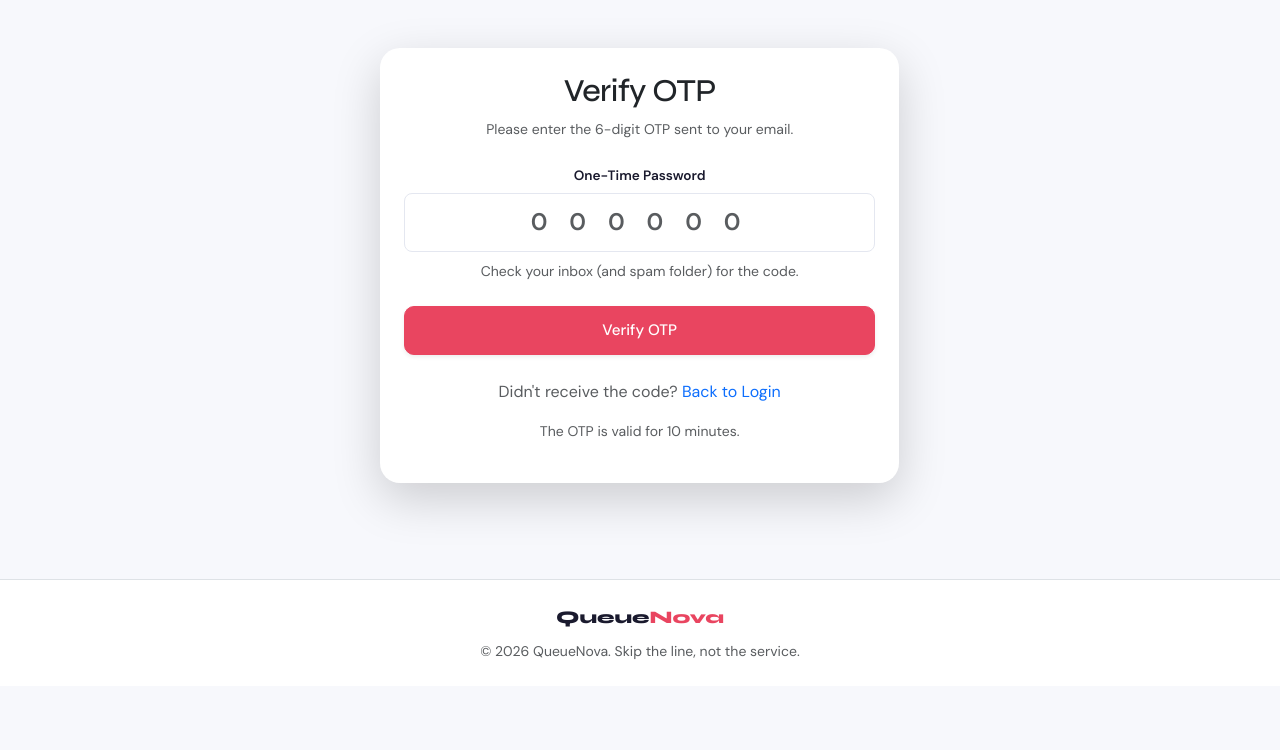
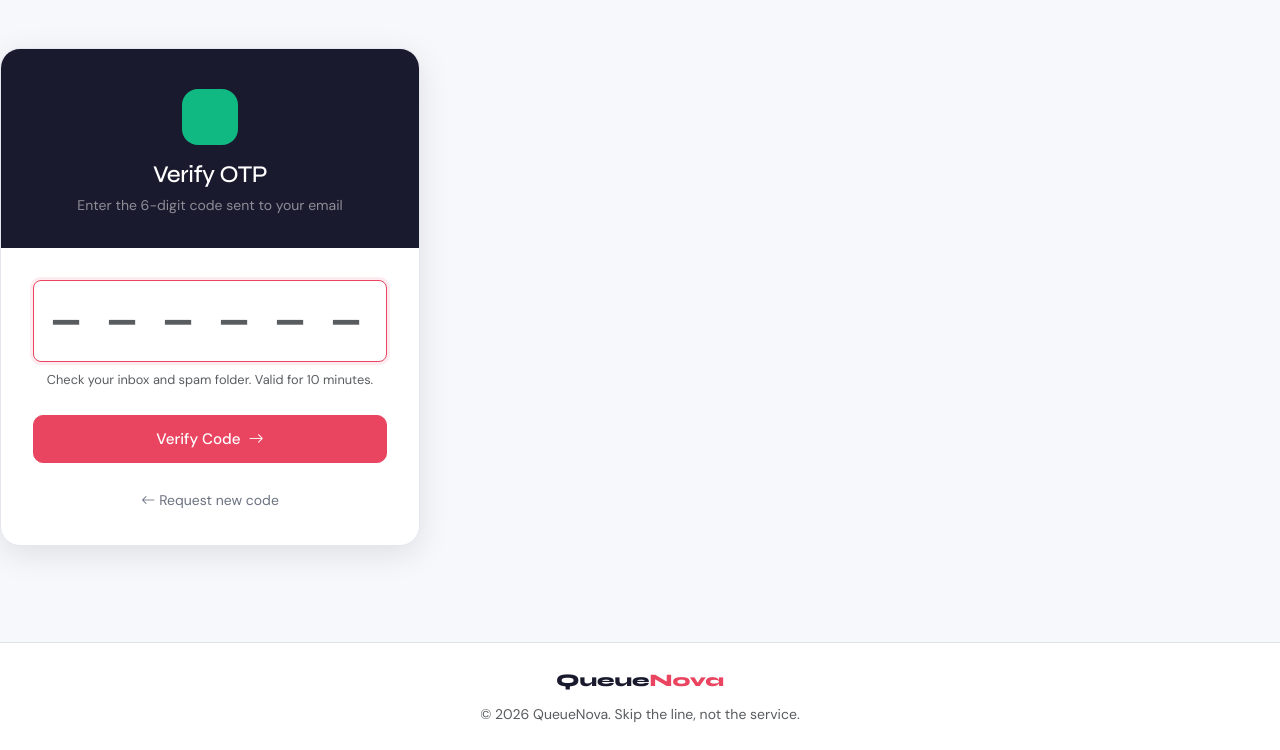
Before and after one commit to kumar1250/queuenova, a Django app: template templates/users/verify_otp.html in a window 1280 px wide. Shown: the part 67-817 px from the top of the page. Before the commit the page ends 726 px from the top, so only its background shows below. Run offline with Django 5.2, Linux system fonts and the light colour scheme; the template is opened without the code that fills it, so the values that code supplies are empty.

Commit message:
Update verify_otp.html

```diff
--- a/templates/users/verify_otp.html
+++ b/templates/users/verify_otp.html
@@ -1,32 +1,35 @@
 {% extends 'base.html' %}
-
 {% block title %}Verify OTP{% endblock %}
-
+{% block extra_css %}
+<style>
+.auth-wrap{min-height:calc(100vh - 72px);display:flex;align-items:center;justify-content:center;padding:2rem 1rem;}
+.auth-card{width:100%;max-width:420px;background:var(--surface);border:1px solid var(--border);border-radius:20px;box-shadow:var(--shadow-lg);overflow:hidden;}
+.auth-card-header{background:var(--brand);padding:2.5rem 2rem 2rem;text-align:center;}
+.auth-icon-wrap{width:56px;height:56px;background:var(--success);border-radius:16px;display:inline-flex;align-items:center;justify-content:center;font-size:1.5rem;color:white;margin-bottom:1rem;}
+.auth-card-body{padding:2rem;}
+.otp-input{font-size:2rem;font-weight:800;text-align:center;letter-spacing:0.5rem;font-family:'Syne',sans-serif;padding:1rem;}
+</style>
+{% endblock %}
 {% block content %}
-<div class="row justify-content-center animate__animated animate__fadeIn">
-    <div class="col-md-5">
-        <div class="card p-4 shadow-lg border-0 animate__animated animate__zoomIn">
-            <h2 class="text-center mb-2 animate__animated animate__slideInDown">Verify OTP</h2>
-            <p class="text-center text-muted small mb-4 animate__animated animate__fadeIn">Please enter the 6-digit OTP sent to your email.</p>
-
+<div class="auth-wrap">
+    <div class="auth-card animate__animated animate__fadeInUp animate__faster">
+        <div class="auth-card-header">
+            <div class="auth-icon-wrap"><i class="bi bi-shield-check-fill"></i></div>
+            <h2 class="text-white mb-1 fw-800" style="font-size:1.5rem;">Verify OTP</h2>
+            <p class="mb-0" style="color:rgba(255,255,255,0.5);font-size:0.875rem;">Enter the 6-digit code sent to your email</p>
+        </div>
+        <div class="auth-card-body">
             <form method="post">
                 {% csrf_token %}
                 <div class="mb-4">
-                    <label for="otp" class="form-label fw-semibold text-center d-block">One-Time Password</label>
-                    <input type="text" name="otp" id="otp" class="form-control form-control-lg text-center fw-bold"
-                           placeholder="0 0 0 0 0 0" maxlength="6" pattern="\d{6}" required
-                           style="letter-spacing: 0.5rem; font-size: 1.5rem;">
-                    <div class="form-text text-center mt-2">Check your inbox (and spam folder) for the code.</div>
+                    <input type="text" name="otp" id="otp" class="form-control otp-input"
+                           placeholder="— — — — — —" maxlength="6" pattern="\d{6}" required autofocus>
+                    <div class="form-text text-center mt-2" style="font-size:0.8rem;">Check your inbox and spam folder. Valid for 10 minutes.</div>
                 </div>
-
-                <div class="d-grid mt-4">
-                    <button type="submit" class="btn btn-primary btn-lg shadow-sm">Verify OTP</button>
-                </div>
+                <button type="submit" class="btn btn-primary w-100 btn-lg">Verify Code <i class="bi bi-arrow-right ms-1"></i></button>
             </form>
-
-            <div class="mt-4 text-center">
-                <p class="text-muted">Didn't receive the code? <a href="{% url 'users:login' %}" class="text-decoration-none">Back to Login</a></p>
-                <p class="small text-muted">The OTP is valid for 10 minutes.</p>
+            <div class="text-center mt-4">
+                <a href="{% url 'users:password_reset' %}" class="text-decoration-none" style="color:var(--text-muted);font-size:0.875rem;"><i class="bi bi-arrow-left me-1"></i>Request new code</a>
             </div>
         </div>
     </div>
```
